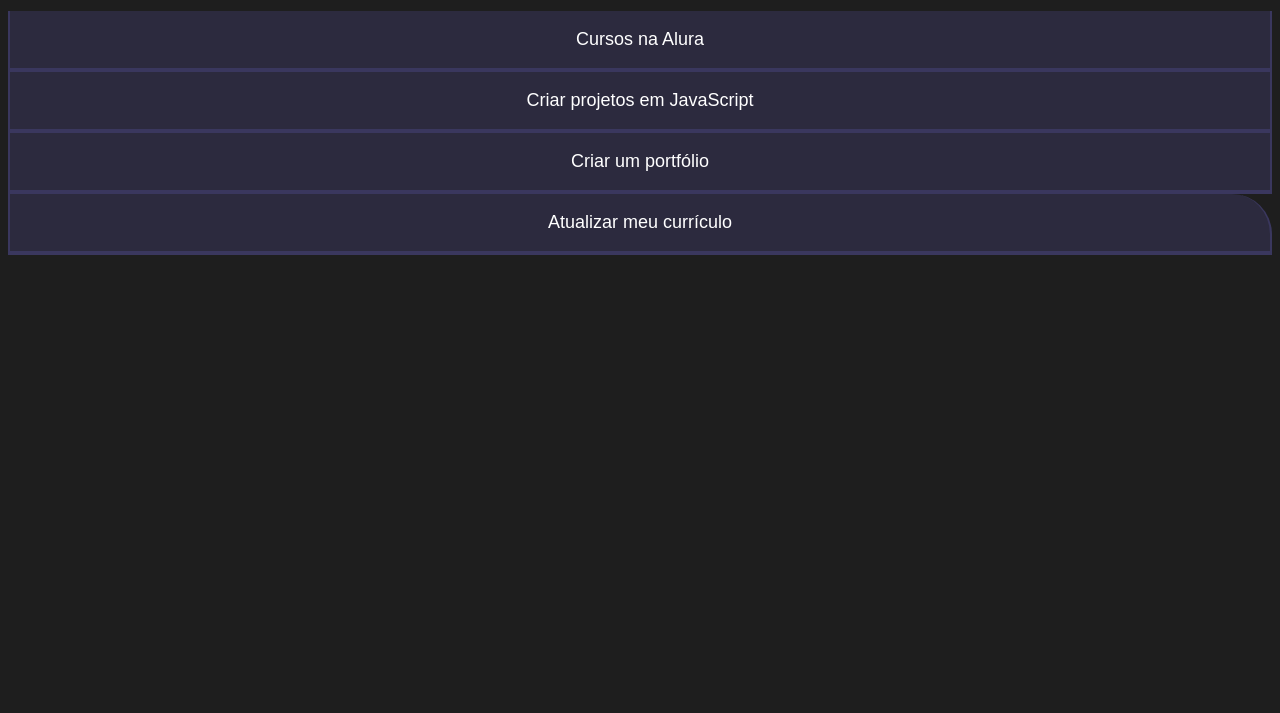
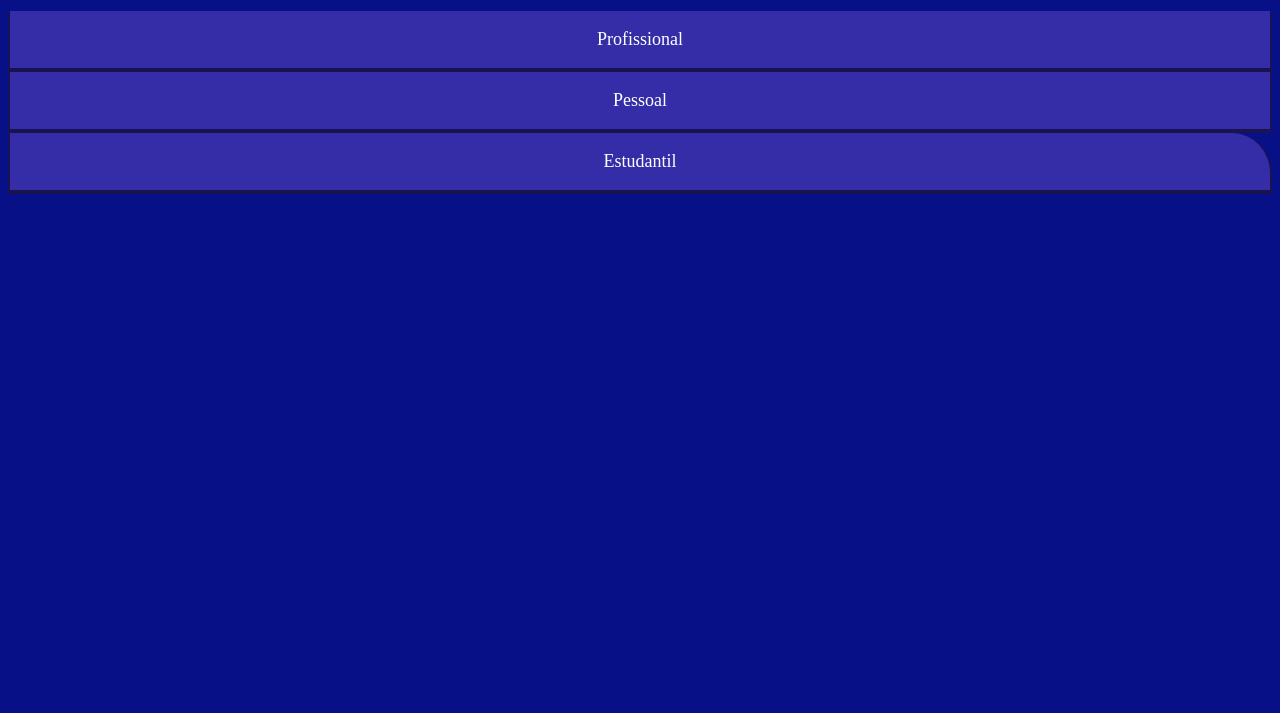
Before and after one commit to VSCODE3D/EDUARDA, a plain HTML site: page index.html in a window 1280 px wide. Shown: the part 87-800 px from the top of the page. Drawn offline with Linux system fonts and the light colour scheme.

Commit message:
Add files via upload

```diff
--- a/index.html
+++ b/index.html
@@ -9,12 +9,12 @@
 </head>
 <body>
     <section class="conteudo-principal"></section>
-    <h2 class="titulo-principal">Meus Objetivos do ano_</h2>
+    <h2 class="titulo-principal">Metas HHELV 2024</h2>
     <div class="botoes"></div>
-    <button class="botao">Cursos na Alura</button>
-      <button class="botao">Criar projetos em JavaScript</button>
-      <button class="botao">Criar um portfólio</button>
-      <button class="botao">Atualizar meu currículo</button>
+    <button class="botao">Profissional</button>
+      <button class="botao">Pessoal</button>
+      <button class="botao">Estudantil</button>
+
 
 
 </div>
--- a/style.css
+++ b/style.css
@@ -1,12 +1,12 @@
 @import url('https://fonts.googleapis.com/css2?family-Chakra+Petch:w ght@400:700&display=swap');
 
 :root{
-    --cor-de-fundo: #1E1E1E;
-    --verde: #6FFF57;
-    --branco: #FFFFFF;
-    --botao-ativo: #3A375E;
-    --botao-inativo: rgba(58, 55, 94, 0.5);
-    --texto-fundo: rgba(58, 55, 94, 0.3);
+    --cor-de-fundo: #081088;
+    --verde: #70ff5785;
+    --branco: #ffffff;
+    --botao-ativo: #191352;
+    --botao-inativo: rgba(60, 50, 172, 0.87);
+    --texto-fundo: rgba(124, 146, 28, 0.3);
 }
 body{
     background-color: var(--cor-de-fundo);
@@ -31,7 +31,10 @@
     color: var(--verde);
 }
 .botao{
-    font-family: "Crakra Petch", sans-serif;
+
+        font-family: "Sedan SC", serif;
+        font-weight: 400;
+        font-style: normal;
     background-color: var(--botao-inativo);
     color: var(--branco);
     display: flex;
```
